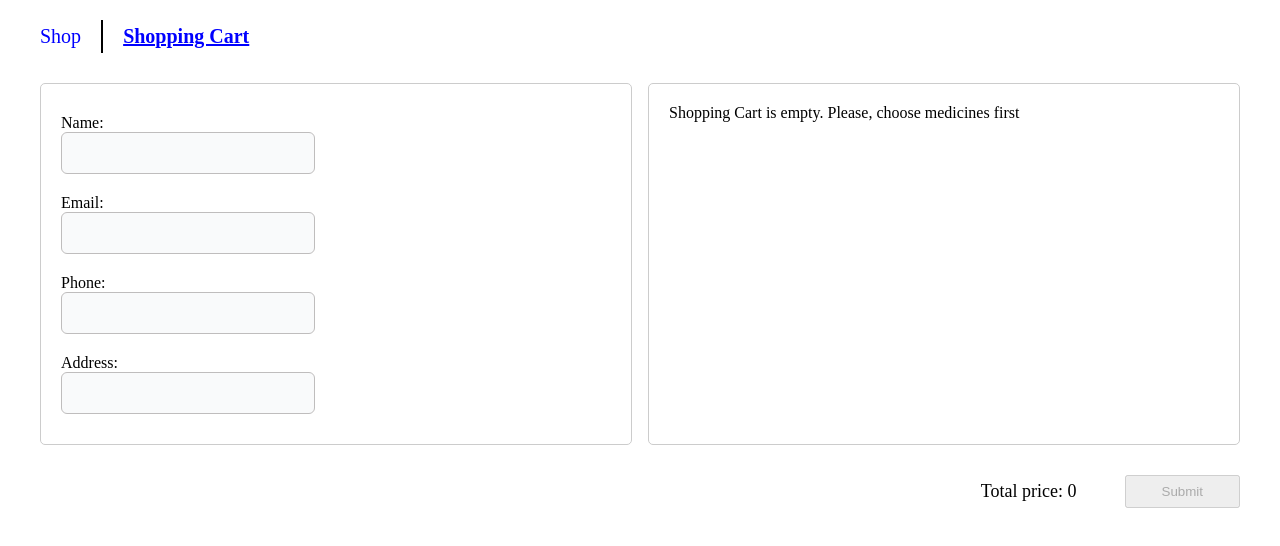
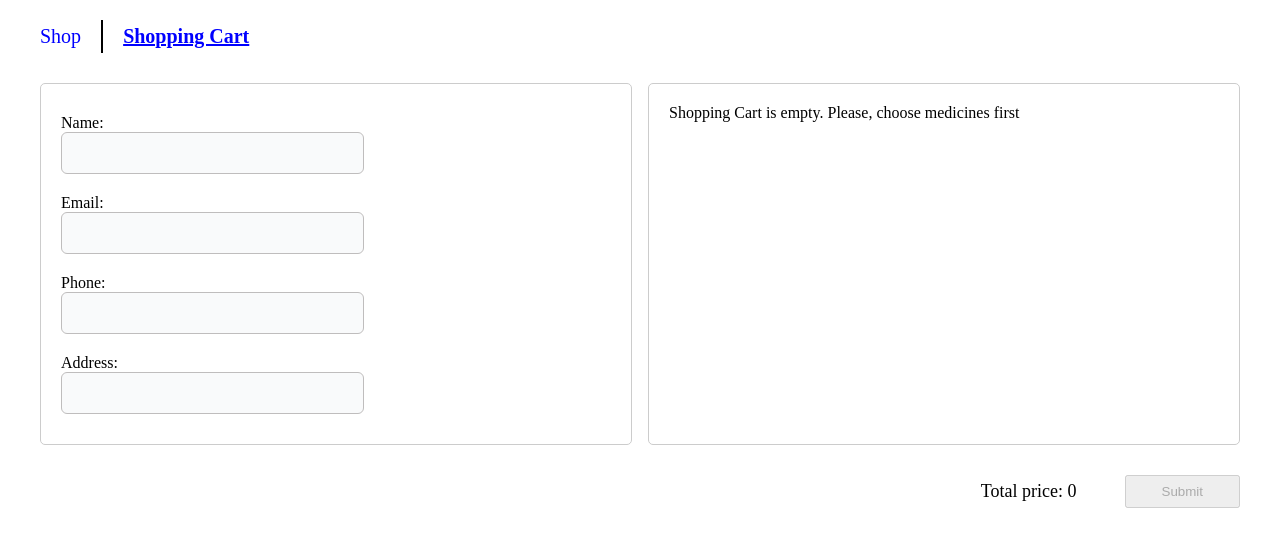
Before and after one commit to katiakovalchuk/medicine-delivery-app, a React (Create React App) app in the folder client/: page /shopping-cart in a window 1280 px wide. Shown: the top 546 px of the page. Built offline with nearby package versions, Linux system fonts and the light colour scheme.

Commit message:
add presave functionality for user data

```diff
--- a/client/src/Pages/ShoppingCart/ShoppingCart.jsx
+++ b/client/src/Pages/ShoppingCart/ShoppingCart.jsx
@@ -3,20 +3,22 @@ import {useNavigate} from 'react-router-dom';
 import axios from 'axios';
 
 import ShoppingCard from '../../Components/ShoppingCard';
+import {UserContext} from '../../context/userContext';
 import {ShoppingCartContext} from '../../context/shoppingCartContext';
 
 import './shoppingCart.css';
 
 const ShoppingCart = () => {
+  const {userData, setUserData} = useContext(UserContext);
   const {medicinesList, setMedicinesList} = useContext(ShoppingCartContext);
   const navigate = useNavigate();
   const [totalPrice, setTotalPrice] = useState(0);
-  const [order, setOrder] = useState({
-    name: '',
-    email: '',
-    phone: '',
-    address: '',
-  });
+  // const [order, setOrder] = useState({
+  //   name: '',
+  //   email: '',
+  //   phone: '',
+  //   address: '',
+  // });
 
   useEffect(() => {
     setTotalPrice(medicinesList.reduce((acc, medicine) => acc + Number(medicine?.price * (medicine?.count || 1)), 0));
@@ -27,7 +29,7 @@ const ShoppingCart = () => {
     try {
       await axios.post(
         "/api/create-order",
-        {...order, medicines: medicinesList}
+        {...userData, medicines: medicinesList}
       );
       setMedicinesList([]);
       navigate('/');
@@ -47,8 +49,8 @@ const ShoppingCart = () => {
               id="name"
               type="text"
               required
-              value={order.name}
-              onChange={(e) => setOrder((prev) => ({...prev, name: e.target.value}))}
+              value={userData.name}
+              onChange={(e) => setUserData((prev) => ({...prev, name: e.target.value}))}
             />
           </label>
           <label htmlFor="email">
@@ -57,8 +59,8 @@ const ShoppingCart = () => {
               id="email"
               type="email"
               required
-              value={order.email}
-              onChange={(e) => setOrder((prev) => ({...prev, email: e.target.value}))}
+              value={userData.email}
+              onChange={(e) => setUserData((prev) => ({...prev, email: e.target.value}))}
             />
           </label>
           <label htmlFor="phone">
@@ -67,8 +69,8 @@ const ShoppingCart = () => {
               id="phone"
               type="tel"
               required
-              value={order.phone}
-              onChange={(e) => setOrder((prev) => ({...prev, phone: e.target.value}))}
+              value={userData.phone}
+              onChange={(e) => setUserData((prev) => ({...prev, phone: e.target.value}))}
             />
           </label>
           <label htmlFor="address">
@@ -77,8 +79,8 @@ const ShoppingCart = () => {
               id="address"
               type="text"
               required
-              value={order.address}
-              onChange={(e) => setOrder((prev) => ({...prev, address: e.target.value}))}
+              value={userData.address}
+              onChange={(e) => setUserData((prev) => ({...prev, address: e.target.value}))}
             />
           </label>
         </div>
@@ -92,7 +94,7 @@ const ShoppingCart = () => {
       <div className="shopping-cart-footer">
         <div>Total price: {totalPrice}</div>
         <button type="submit"
-                disabled={!order.name || !order.email || !order.address || !order.phone || medicinesList.length === 0}
+                disabled={!userData.name || !userData.email || !userData.address || !userData.phone || medicinesList.length === 0}
                 onClick={handleCreateOrder}>Submit
         </button>
       </div>
--- a/client/src/Pages/ShoppingCart/shoppingCart.css
+++ b/client/src/Pages/ShoppingCart/shoppingCart.css
@@ -12,6 +12,9 @@
   padding: 20px;
   border: 1px solid #cccccc;
   border-radius: 5px;
+}
+.shopping-contact input {
+  min-width: 55%;
 }
 .shopping-items {
   display: flex;
--- a/client/src/context/shoppingCartContext.js
+++ b/client/src/context/shoppingCartContext.js
@@ -1,5 +1,4 @@
 import React, {createContext, useState} from 'react';
-
 
 export const ShoppingCartContext = createContext(null);
 
--- /dev/null
+++ b/client/src/context/userContext.js
@@ -0,0 +1,17 @@
+import React, {createContext, useState} from 'react';
+
+export const UserContext = createContext(null);
+
+const UserContextProvider = ({ children }) => {
+  const [userData, setUserData] = useState({
+    name: '',
+    email: '',
+    phone: '',
+    address: '',
+  });
+
+  /* eslint-disable-next-line react/jsx-no-constructed-context-values */
+  return <UserContext.Provider value={{ userData, setUserData }}>{children}</UserContext.Provider>;
+};
+
+export default UserContextProvider;
--- a/client/src/index.js
+++ b/client/src/index.js
@@ -3,6 +3,7 @@ import ReactDOM from 'react-dom/client';
 
 import App from './App';
 import reportWebVitals from './reportWebVitals';
+import UserContextProvider from './context/userContext';
 import ShoppingCartContextProvider from './context/shoppingCartContext';
 
 import './index.css';
@@ -10,9 +11,11 @@ import './index.css';
 const root = ReactDOM.createRoot(document.getElementById('root'));
 root.render(
   <React.StrictMode>
-    <ShoppingCartContextProvider>
-      <App />
-    </ShoppingCartContextProvider>
+    <UserContextProvider>
+      <ShoppingCartContextProvider>
+        <App />
+      </ShoppingCartContextProvider>
+    </UserContextProvider>
   </React.StrictMode>
 );
 
```
